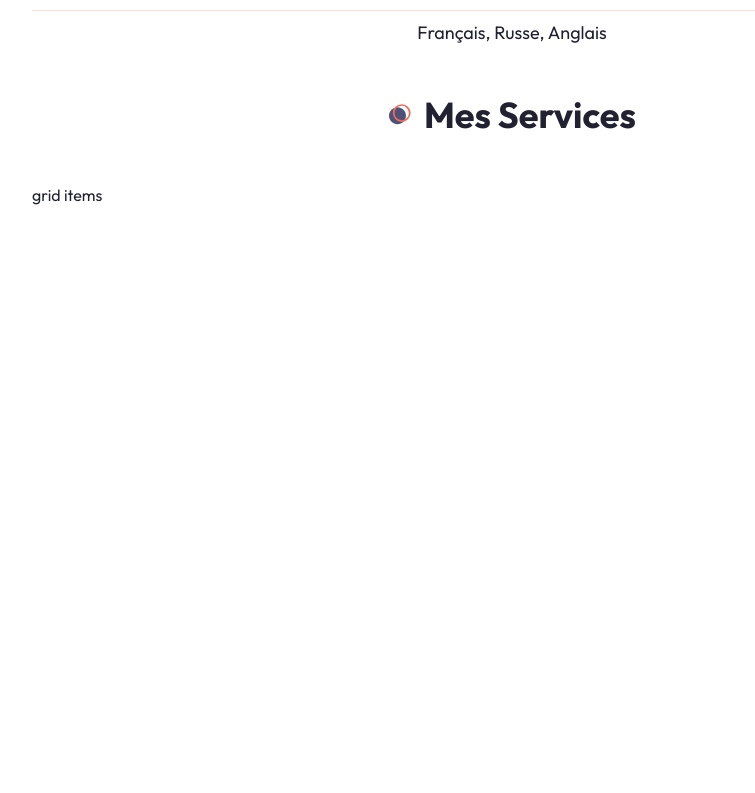
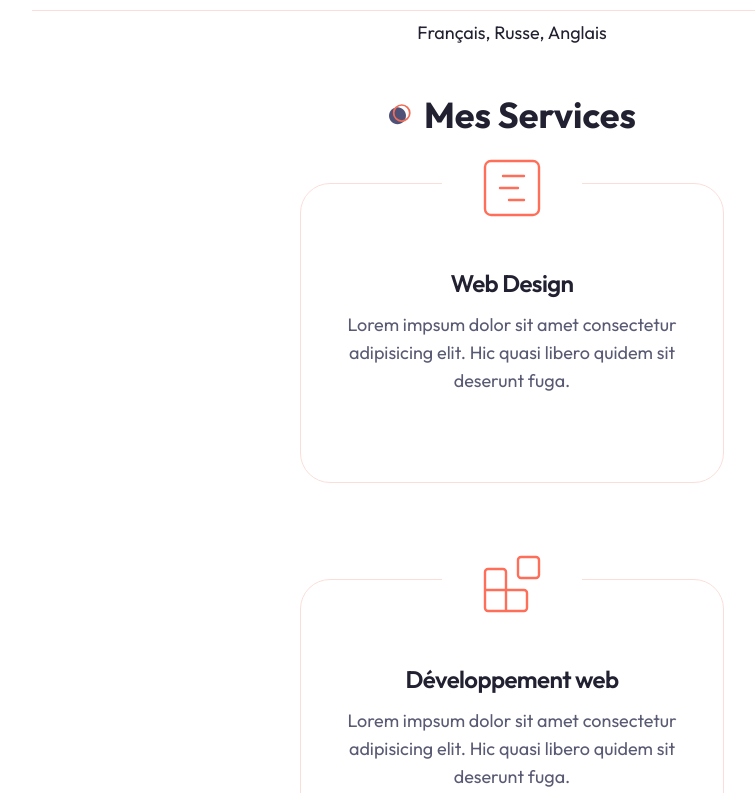
Before and after one commit to LinoXsama/portfolio, a Next.js app: page / in a window 1280 px wide. Shown: the part 1507-2300 px from the top of the page, without its empty margins (128-883 px from the left). Built offline with nearby package versions, Linux system fonts and the light colour scheme.

Commit message:
Composant Services terminé  !

```diff
--- a/components/Services.jsx
+++ b/components/Services.jsx
@@ -5,7 +5,7 @@
    CardDescription,
    CardHeader,
    CardTitle
-} from 'lucide-react';
+} from '@/components/ui/card';
 
 const servicesData = [
    {
@@ -28,13 +28,33 @@
 const Services = () => {
    return (
       <section className='mb-12 xl:mb-36'>
-         <div className="container mx-auto">
+         <div className='container mx-auto'>
             <h2 className='section-title mb-12 xl:mb-24 text-center mx-auto'>
                Mes Services
             </h2>
             {/* grid items */}
-            <div className="">
-               grid items
+            <div className='grid xl:grid-cols-3 justify-center gap-y-24 xl:gap-x-8'>
+               {
+                  servicesData.map((item, index) => {
+                     return (
+                        <Card key={index} className='w-full max-w-[424px] h-[300px] flex flex-col pt-16 pb-10 justify-center items-center relative'>
+                           <CardHeader className='text-primary absolute -top-[60px]'>
+                              <div className='w-[140px] h-[80px] bg-white dark:bg-background flex justify-center items-center'>
+                                 {item.icon}
+                              </div>
+                           </CardHeader>
+                           <CardContent className='text-center'>
+                              <CardTitle className='mb-4'>
+                                 {item.title}
+                              </CardTitle>
+                              <CardDescription className='text-lg'>
+                                 {item.description}
+                              </CardDescription>
+                           </CardContent>
+                        </Card>
+                     );
+                  })
+               }
             </div>
          </div>
       </section>
--- a/components/ui/card.jsx
+++ b/components/ui/card.jsx
@@ -5,7 +5,7 @@
 const Card = React.forwardRef(({ className, ...props }, ref) => (
   <div
     ref={ref}
-    className={cn("rounded-lg border bg-card text-card-foreground shadow-sm", className)}
+    className={cn("rounded-[30px] border bg-background text-card-foreground", className)}
     {...props} />
 ))
 Card.displayName = "Card"
```
